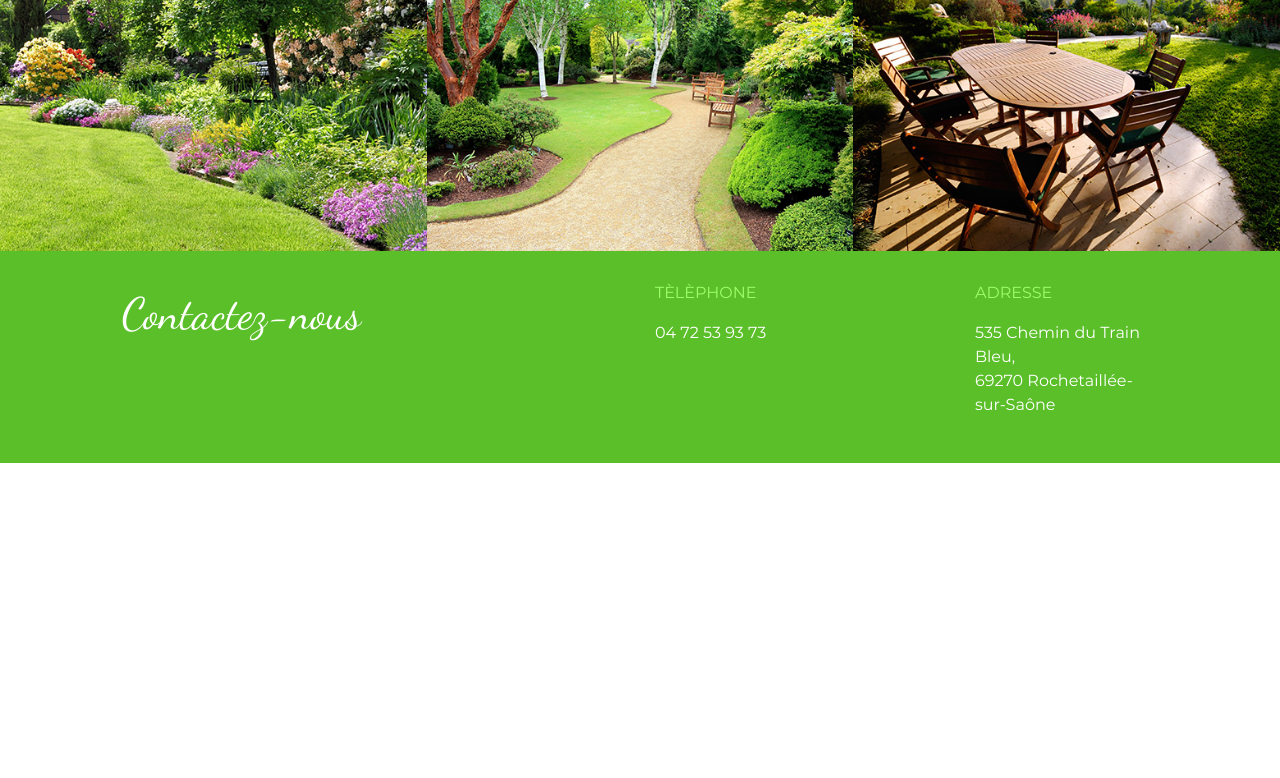
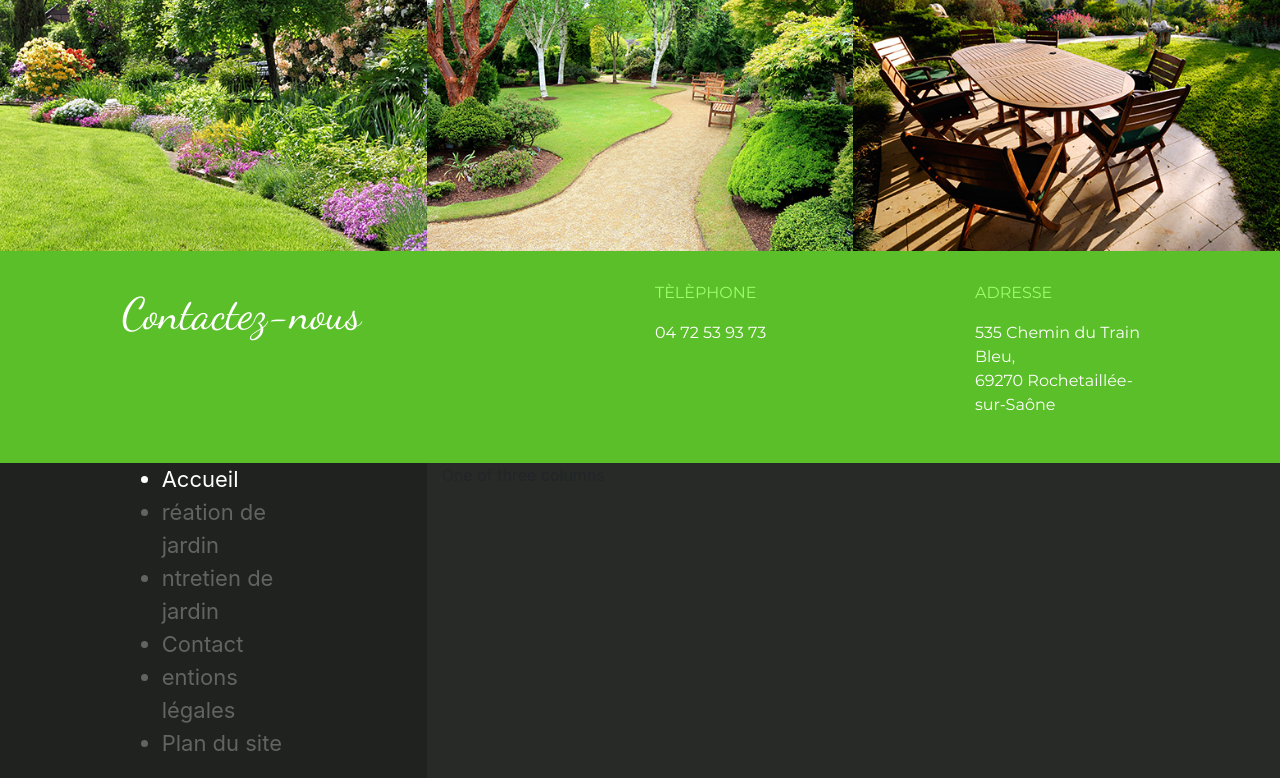
Before and after one commit to imzoughene/JardinHtmlTemplate, a plain HTML site: page index.html in a window 1280 px wide. Shown: the part 2229-3007 px from the top of the page. Before the commit the page ends 2692 px from the top, so only its background shows below. Drawn offline with nearby package versions, Linux system fonts and the light colour scheme.

Commit message:
add Section G

```diff
--- a/index.html
+++ b/index.html
@@ -164,6 +164,27 @@
       </div>
       <div class="col-sm-12 col-md-1"></div>
     </div>
+    <div class="row">
+      <div class="col-sm-12 col-md-4 bg-strong-gray">
+        <div class="row">
+             <div class="col-sm-12 col-md-6 offset-md-3">
+                <ul>
+                  <li class="color-white size-22">Accueil</li>
+                  <li class="text-gray-color size-22">réation de jardin</li>
+                  <li class="text-gray-color size-22">ntretien de jardin</li>
+                  <li class="text-gray-color size-22">Contact</li>
+                  <li class="text-gray-color size-22">entions légales</li>
+                  <li class="text-gray-color size-22">Plan du site</li>
+                </ul>
+                <img src="img/futur_digital.png" class="img-fluid">
+              </div>
+          </div>
+      </div>
+      <div class="col-sm-12 col-md-8 bg-weak-gray">
+        One of three columns
+      </div>
+
+    </div>
   </div>
 
   <script src="js/vendor/modernizr-3.6.0.min.js"></script>
```
